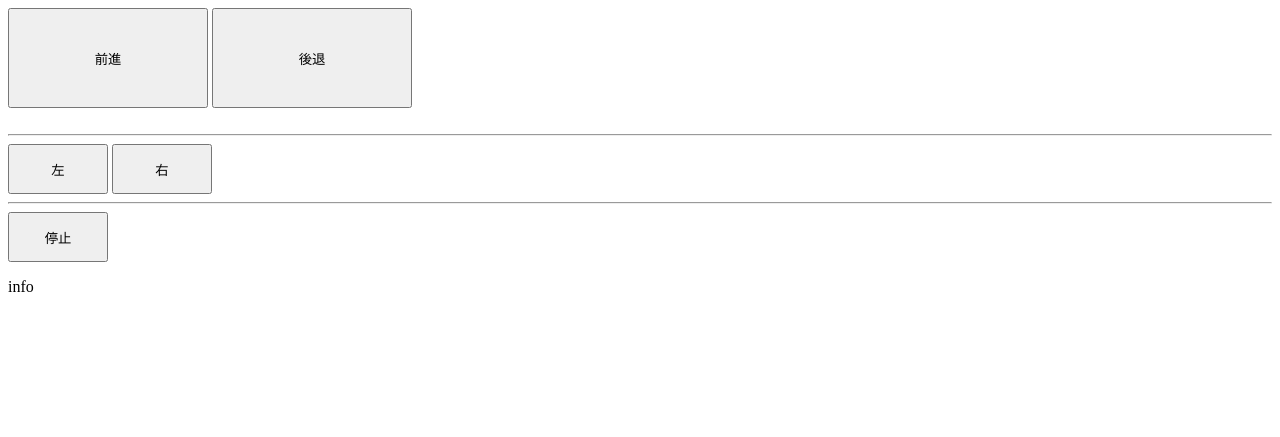
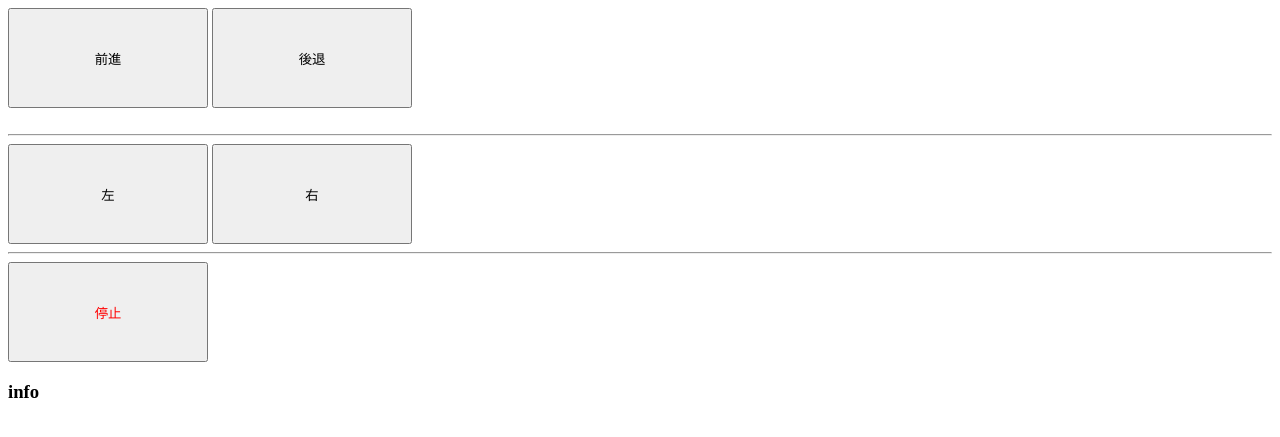
Before and after one commit to akeyi2018/FlaskStudy, a Flask app: page / in a window 1280 px wide. Shown: the top 437 px of the page. Run offline with Flask 2, Linux system fonts and the light colour scheme; some libraries are stand-ins or nearby versions.

Commit message:
controller

```diff
--- a/robot/templates/front_back.html
+++ b/robot/templates/front_back.html
@@ -11,17 +11,18 @@
 
 <body>
   <div id="main">
-      <button id="front" style="width:200px;height:100px">前進</button>
+      <button id="front" style="width:200px;height:100px;">前進</button>
       <button id="back" style="width:200px;height:100px">後退</button>
       <br>
       <br>
       <hr>
-      <button id="left" style="width:100px;height:50px">左</button>
-      <button id="right" style="width:100px;height:50px">右</button>
+      <button id="left" style="width:200px;height:100px">左</button>
+      <button id="right" style="width:200px;height:100px">右</button>
       <br>
       <hr>
-      <button id="stop" style="width:100px;height:50px">停止</button>
-      <p id="info" >info</p>
+      <button id="stop" style="width:200px;height:100px;color:#ff0000">停止</button>
+      <h3><p id="info" >info</p></h3>
+
   </div>
 </body>
 
```
